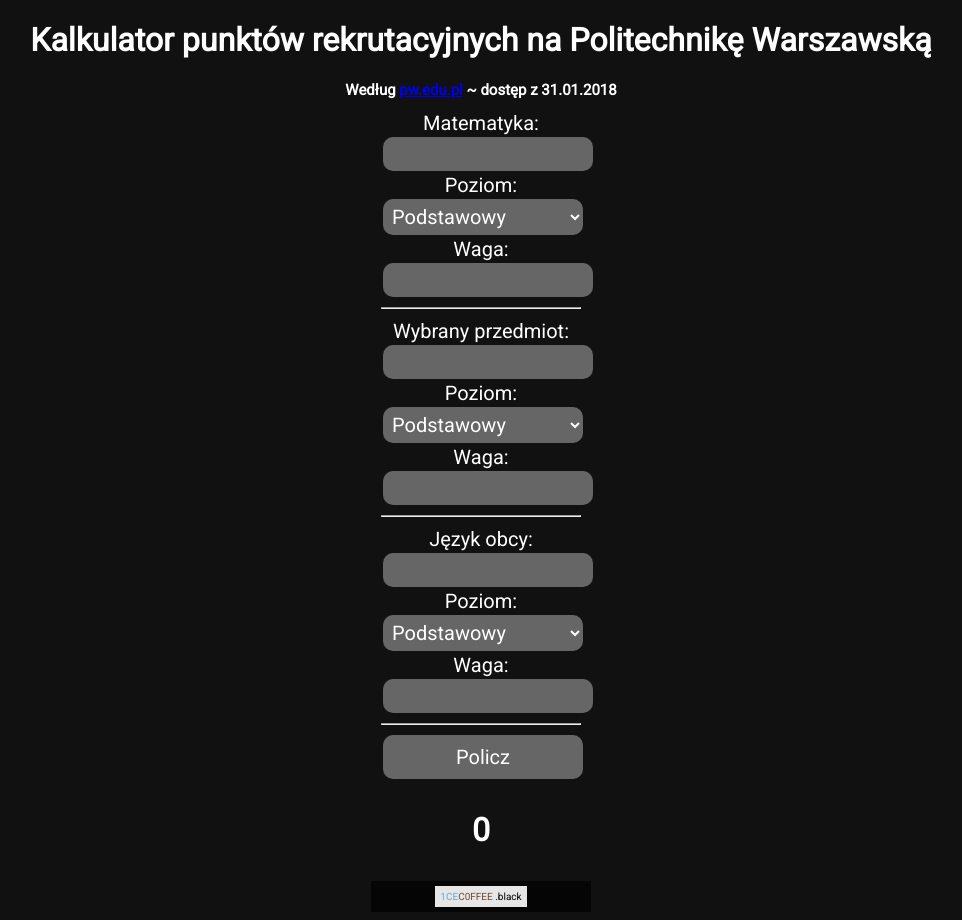
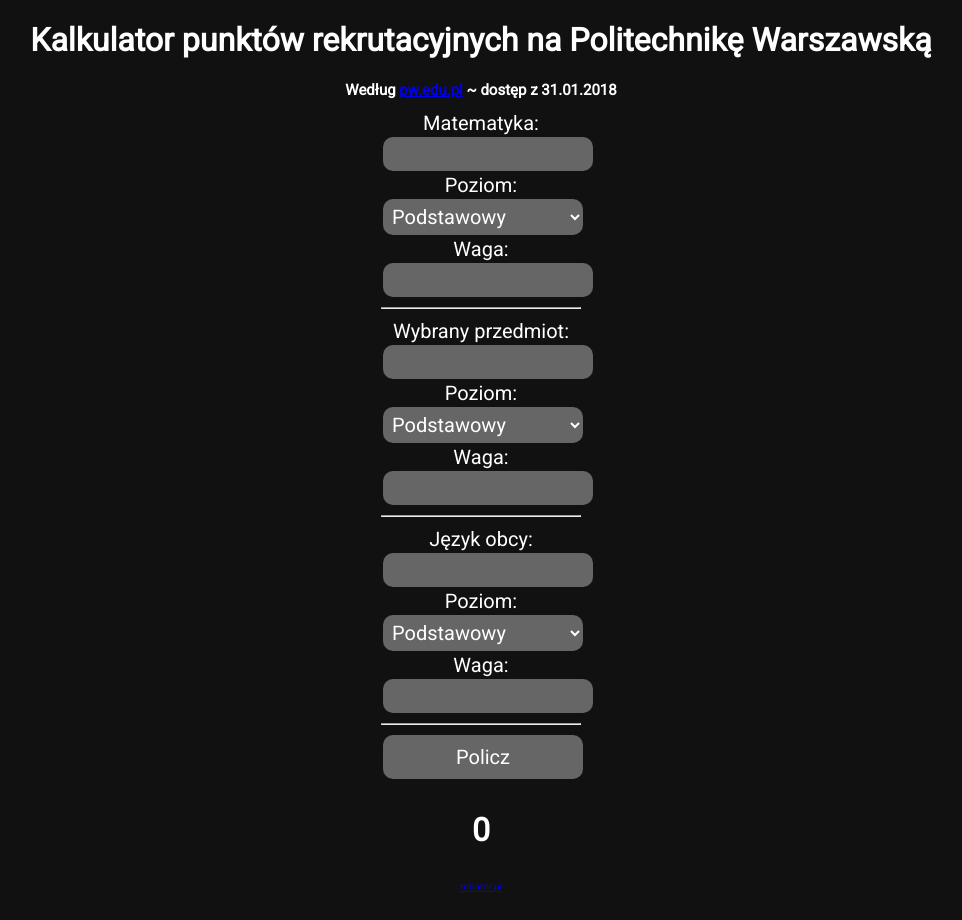
Before and after one commit to mab122/kalkulator-pkt-rekrutacyjnych-pw, a plain HTML site: page index.html in a window 1280 px wide. Shown: the whole page, without its empty margins (159-1121 px from the left). Drawn offline with Linux system fonts and the light colour scheme.

Commit message:
changes homepage link

```diff
--- a/common.css
+++ b/common.css
@@ -61,25 +61,3 @@
 footer {
 	margin-top: 3.2rem;
 }
-
-footer > div {
-	padding: 1rem;
-	background: rgba(0,0,0,0.7);
-	max-width: var(--width);
-	margin: auto;
-}
-
-footer > div > a {
-	padding: 0.5rem;
-	text-decoration: none;
-	background: rgba(255,255,255,0.9);
-}
-footer > div > a > .ice {
-	color: #71A6D2;
-}
-footer > div > a > .coffee {
-	color: #6F4E37;
-}
-footer > div > a > .black {
-	color: black;
-}
--- a/index.html
+++ b/index.html
@@ -61,6 +61,6 @@
 			$('.form').onchange = function () { calc(); };
 			$('#calculate').onclick = function() { calc(); };
     </script>
-		<footer><div><a href="https://1cec0ffee.black/"><span class="ice">1CE</span><span class="coffee">C0FFEE</span> <span class="black">.black</span></a></div></footer>
+		<footer><a href="https://mbator.pl">mbator.pl</a></footer>
   </body>
 </html>
```
